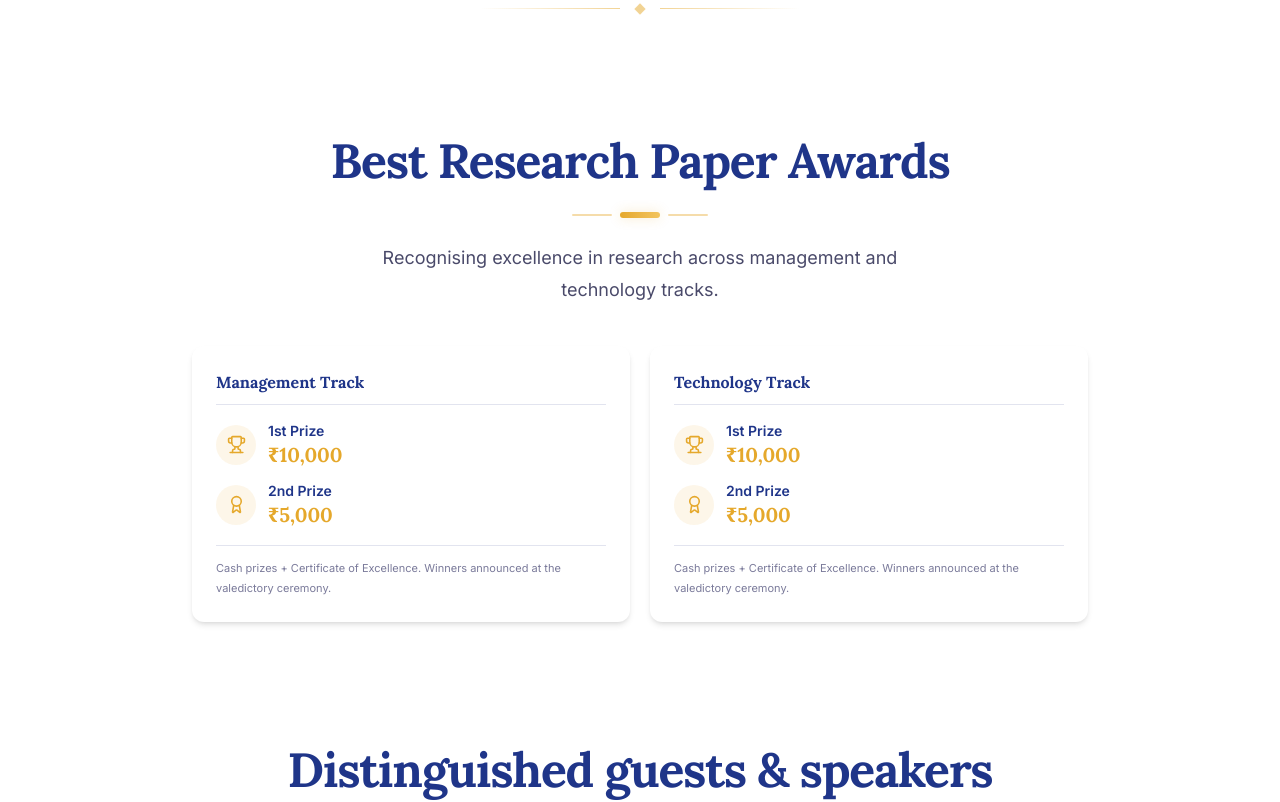
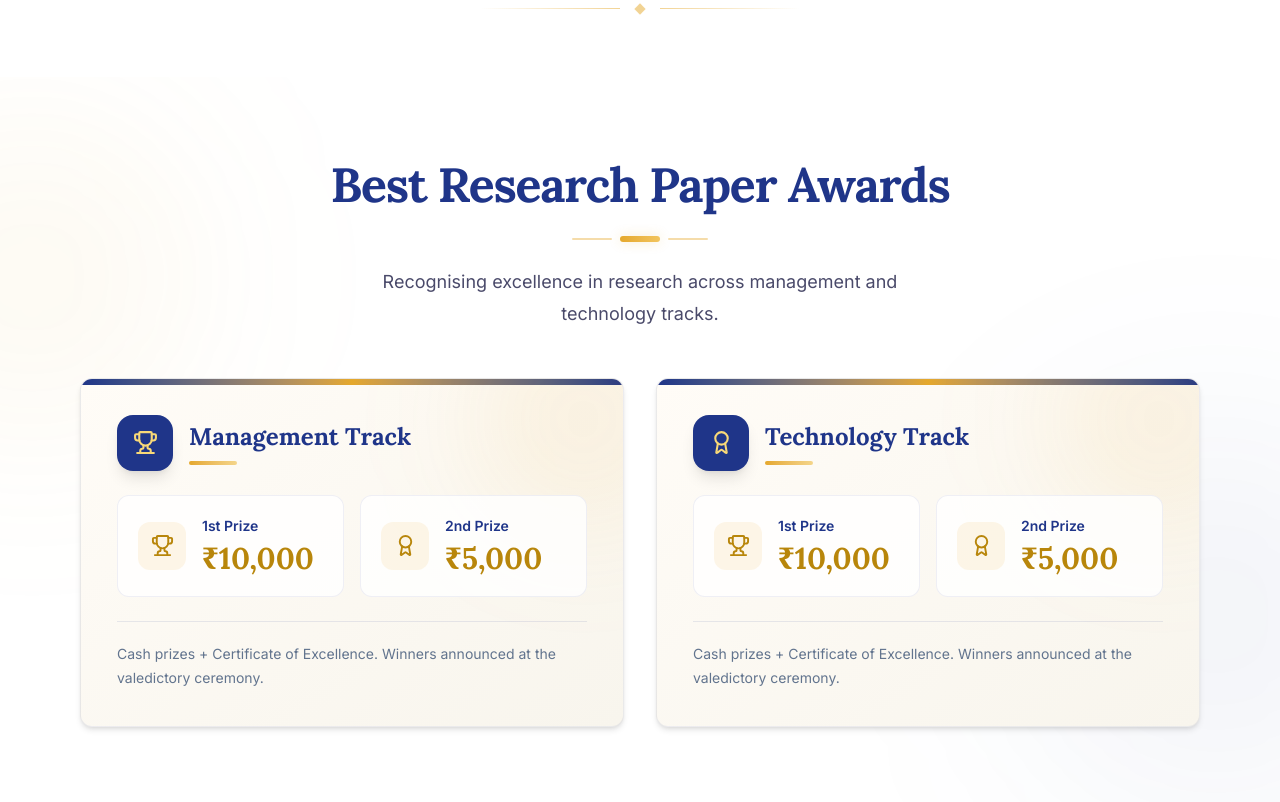
Before and after one commit to Aryanbhong/Conference-temp, a React (Vite) app: page / in a window 1280 px wide. Shown: the part 7620-8422 px from the top of the page. Built offline with nearby package versions, Linux system fonts and the light colour scheme.

Commit message:
Refactor Awards component with new styles and structure

```diff
--- a/src/components/sections/Awards.jsx
+++ b/src/components/sections/Awards.jsx
@@ -1,3 +1,96 @@
+
+// import { Trophy, Award } from 'lucide-react';
+// import { SectionHeading } from '../ui/SectionHeading';
+// import { Card } from '../ui/Card';
+
+// const awardCategories = [
+//   {
+//     id: 'mgmt',
+//     category: 'Management Track',
+//     prizes: [
+//       { rank: '1st Prize', amount: '₹10,000', icon: Trophy },
+//       { rank: '2nd Prize', amount: '₹5,000', icon: Award },
+//     ],
+//   },
+//   {
+//     id: 'tech',
+//     category: 'Technology Track',
+//     prizes: [
+//       { rank: '1st Prize', amount: '₹10,000', icon: Trophy },
+//       { rank: '2nd Prize', amount: '₹5,000', icon: Award },
+//     ],
+//   },
+// ];
+
+// export function Awards() {
+//   return (
+//     <section
+//       id="awards"
+//       aria-labelledby="awards-heading"
+//       className="px-4 py-12 sm:px-6 md:px-8 md:py-14"
+//       style={{ background: 'var(--color-white)' }}
+//     >
+//       <div className="max-w-4xl mx-auto flex flex-col items-center gap-8 md:gap-10">
+//         <SectionHeading
+//           title="Best Research Paper Awards"
+//           subtitle="Recognising excellence in research across management and technology tracks."
+//           id="awards-heading"
+//         />
+
+//         <div className="grid grid-cols-1 md:grid-cols-2 gap-4 sm:gap-5 w-full">
+//           {awardCategories.map((cat) => (
+//             <Card key={cat.id} className="p-5 sm:p-6 flex flex-col gap-4">
+//               <h3
+//                 className="text-navy font-bold text-base border-b border-[var(--color-border)] pb-2.5"
+//                 style={{ fontFamily: 'var(--font-serif)' }}
+//               >
+//                 {cat.category}
+//               </h3>
+
+//               <div className="flex flex-col gap-3">
+//                 {cat.prizes.map(({ rank, amount, icon: Icon }) => (
+//                   <div key={rank} className="flex items-center gap-3">
+//                     <div className="w-10 h-10 rounded-full bg-gold/10 flex items-center justify-center shrink-0">
+//                       <Icon
+//                         size={19}
+//                         className="text-gold"
+//                         aria-hidden="true"
+//                       />
+//                     </div>
+
+//                     <div>
+//                       <p className="font-semibold text-navy text-xs sm:text-sm">
+//                         {rank}
+//                       </p>
+
+//                       <p
+//                         className="text-xl font-bold"
+//                         style={{
+//                           color: 'var(--color-gold)',
+//                           fontFamily: 'var(--font-serif)',
+//                         }}
+//                       >
+//                         {amount}
+//                       </p>
+//                     </div>
+//                   </div>
+//                 ))}
+//               </div>
+
+//               <p className="text-[11px] leading-5 text-[var(--color-text-muted)] border-t border-[var(--color-border)] pt-3">
+//                 Cash prizes + Certificate of Excellence. Winners announced at the valedictory ceremony.
+//               </p>
+//             </Card>
+//           ))}
+//         </div>
+//       </div>
+//     </section>
+//   );
+// }
+
+// export default Awards;
+
+
 
 import { Trophy, Award } from 'lucide-react';
 import { SectionHeading } from '../ui/SectionHeading';
@@ -27,48 +120,132 @@ export function Awards() {
     <section
       id="awards"
       aria-labelledby="awards-heading"
-      className="px-4 py-12 sm:px-6 md:px-8 md:py-14"
+      className="relative overflow-hidden px-4 py-14
+        sm:px-6 md:px-8 md:py-20
+        lg:px-10 xl:px-12"
       style={{ background: 'var(--color-white)' }}
     >
-      <div className="max-w-4xl mx-auto flex flex-col items-center gap-8 md:gap-10">
+      {/* Background Decorations */}
+      <div
+        className="pointer-events-none absolute -left-32 top-10
+          h-80 w-80 rounded-full bg-[#E5A82B]/[0.07] blur-[100px]"
+        aria-hidden="true"
+      />
+
+      <div
+        className="pointer-events-none absolute -right-32 bottom-0
+          h-96 w-96 rounded-full bg-[#1F3589]/[0.06] blur-[110px]"
+        aria-hidden="true"
+      />
+
+      {/* Main Container */}
+      <div
+        className="relative z-10 mx-auto flex w-full
+          max-w-[1440px] flex-col items-center
+          gap-10 px-2 sm:px-4 lg:gap-12 lg:px-6 xl:px-8"
+      >
         <SectionHeading
           title="Best Research Paper Awards"
           subtitle="Recognising excellence in research across management and technology tracks."
           id="awards-heading"
         />
 
-        <div className="grid grid-cols-1 md:grid-cols-2 gap-4 sm:gap-5 w-full">
-          {awardCategories.map((cat) => (
-            <Card key={cat.id} className="p-5 sm:p-6 flex flex-col gap-4">
+        {/* Award Cards */}
+        <div className="grid w-full grid-cols-1 gap-6 md:grid-cols-2 lg:gap-8">
+          {awardCategories.map((cat, index) => (
+            <Card
+              key={cat.id}
+              className="group relative flex h-full flex-col
+                gap-6 overflow-hidden rounded-2xl
+                border border-[#1F3589]/[0.08]
+                bg-gradient-to-br from-[#FFFCF7]
+                to-[#F8F5ED] p-6
+                shadow-[0_12px_40px_rgba(31,53,137,0.06)]
+                transition-all duration-500
+                hover:-translate-y-1
+                hover:border-[#E5A82B]/40
+                hover:shadow-[0_22px_50px_rgba(31,53,137,0.10)]
+                sm:p-8 lg:p-9"
+            >
+              {/* Top Accent */}
+              <div
+                className="absolute inset-x-0 top-0 h-1.5
+                  bg-gradient-to-r from-[#1F3589]
+                  via-[#E5A82B] to-[#1F3589]"
+                aria-hidden="true"
+              />
+
+              {/* Decorative Glow */}
+              <div
+                className="pointer-events-none absolute -right-16
+                  -top-16 h-52 w-52 rounded-full
+                  bg-[#E5A82B]/10 blur-3xl
+                  transition-opacity duration-500
+                  group-hover:bg-[#E5A82B]/20"
+                aria-hidden="true"
+              />
+
+              {/* Track Heading */}
+              <div className="relative z-10 flex items-center gap-4">
+                <div
+                  className="flex h-14 w-14 shrink-0
+                    items-center justify-center rounded-2xl
+                    bg-[#1F3589] text-[#F8D878]
+                    shadow-lg transition-transform duration-500
+                    group-hover:rotate-6 group-hover:scale-105"
+                >
+                  {index === 0 ? (
+                    <Trophy size={25} />
+                  ) : (
+                    <Award size={25} />
+                  )}
+                </div>
+
+                <div className="min-w-0 flex-1">
                   <h3
-                className="text-navy font-bold text-base border-b border-[var(--color-border)] pb-2.5"
+                    className="text-lg font-bold text-[#1F3589]
+                      sm:text-xl lg:text-2xl"
                     style={{ fontFamily: 'var(--font-serif)' }}
                   >
                     {cat.category}
                   </h3>
 
-              <div className="flex flex-col gap-3">
-                {cat.prizes.map(({ rank, amount, icon: Icon }) => (
-                  <div key={rank} className="flex items-center gap-3">
-                    <div className="w-10 h-10 rounded-full bg-gold/10 flex items-center justify-center shrink-0">
-                      <Icon
-                        size={19}
-                        className="text-gold"
-                        aria-hidden="true"
+                  <div
+                    className="mt-2 h-1 w-12 rounded-full
+                      bg-gradient-to-r from-[#E5A82B] to-[#F4D58A]"
                   />
                 </div>
+              </div>
 
-                    <div>
-                      <p className="font-semibold text-navy text-xs sm:text-sm">
+              {/* Prizes */}
+              <div className="relative z-10 grid grid-cols-1 gap-4 sm:grid-cols-2">
+                {cat.prizes.map(({ rank, amount, icon: Icon }) => (
+                  <div
+                    key={rank}
+                    className="flex items-center gap-4
+                      rounded-xl border border-[#1F3589]/[0.07]
+                      bg-white/80 p-5
+                      transition-all duration-300
+                      hover:border-[#E5A82B]/40
+                      hover:bg-white"
+                  >
+                    <div
+                      className="flex h-12 w-12 shrink-0
+                        items-center justify-center rounded-xl
+                        bg-[#E5A82B]/10 text-[#B8860B]"
+                    >
+                      <Icon size={23} aria-hidden="true" />
+                    </div>
+
+                    <div className="min-w-0">
+                      <p className="text-sm font-semibold text-[#1F3589]">
                         {rank}
                       </p>
 
                       <p
-                        className="text-xl font-bold"
-                        style={{
-                          color: 'var(--color-gold)',
-                          fontFamily: 'var(--font-serif)',
-                        }}
+                        className="mt-1 text-2xl font-bold
+                          text-[#B8860B] sm:text-3xl"
+                        style={{ fontFamily: 'var(--font-serif)' }}
                       >
                         {amount}
                       </p>
@@ -77,9 +254,16 @@ export function Awards() {
                 ))}
               </div>
 
-              <p className="text-[11px] leading-5 text-[var(--color-text-muted)] border-t border-[var(--color-border)] pt-3">
-                Cash prizes + Certificate of Excellence. Winners announced at the valedictory ceremony.
+              {/* Footer */}
+              <div
+                className="relative z-10 mt-auto border-t
+                  border-[#1F3589]/10 pt-5"
+              >
+                <p className="text-xs leading-6 text-slate-500 sm:text-sm">
+                  Cash prizes + Certificate of Excellence.
+                  Winners announced at the valedictory ceremony.
                 </p>
+              </div>
             </Card>
           ))}
         </div>
```
Lines whose indentation alone changed are shown as unchanged.
